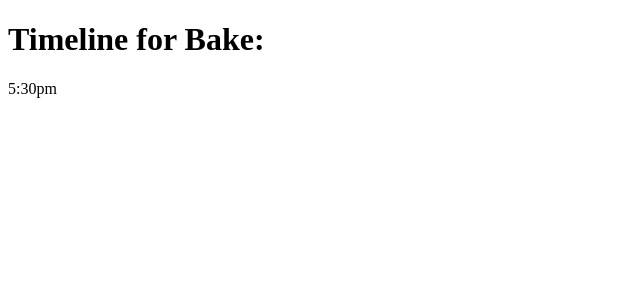
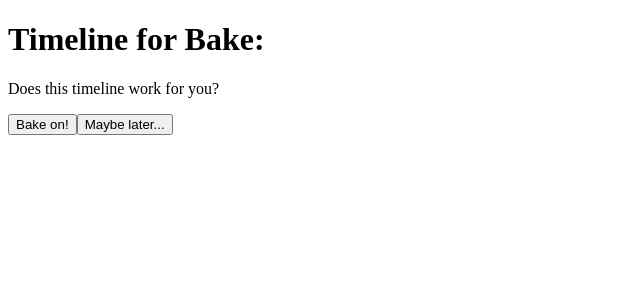
Before and after one commit to callumreid/SourLoafs, a React (Create React App) app in the folder client/: page / in a window 1280 px wide. Both pictures are taken after a click on the button "Yes, let's start". Shown: the top 300 px of the page, without its empty margins (0-640 px from the left). Built offline with nearby package versions, Linux system fonts and the light colour scheme.

Commit message:
Created PastLoafs component

```diff
--- a/client/src/App.js
+++ b/client/src/App.js
@@ -1,13 +1,15 @@
 import React from "react";
 import LandingPage from "./Components/LandingPage";
 import TimeLine from "./Components/TimeLine";
+import PastLoafs from "./Components/PastLoafs";
 
 class App extends React.Component  {
   constructor(props) {
     super(props);
     this.state = {
       displayLandingPage: true,
-      displayTimeLine: false
+      displayTimeLine: false,
+      displayPastLoafs: false
     };
     this.toggleDisplayLandingPage = this.toggleDisplayLandingPage.bind(this);
     this.toggleDisplayTimeLine = this.toggleDisplayTimeLine.bind(this);
@@ -16,37 +18,56 @@ class App extends React.Component  {
 
   toggleDisplayLandingPage () {
     console.log('display landingpage');
+    this.setState({
+      displayLandingPage: true,
+      displayTimeLine: false,
+      displayPastLoafs: true
+    })
   }
 
   toggleDisplayTimeLine () {
     console.log('display timeline');
     this.setState({
       displayLandingPage: false,
-      displayTimeLine: true
-    })
+      displayTimeLine: true,
+      displayPastLoafs: false
+    });
   };
 
   toggleDisplayPastLoafs () {
     console.log('old loafs');
+    this.setState({
+      displayLandingPage: false,
+      displayTimeLine: false,
+      displayPastLoafs: true
+    });
   };
 
   render () {
     const displayLandingPage = this.state.displayLandingPage;
     const displayTimeLine = this.state.displayTimeLine;
-    let landingPage, timeLine;
+    const displayPastLoafs = this.state.displayPastLoafs;
+    let landingPage, timeLine, pastLoafs;
     if (displayLandingPage) {
      landingPage = <LandingPage
      toggleDisplayPastLoafs={this.toggleDisplayPastLoafs}
      toggleDisplayTimeLine={this.toggleDisplayTimeLine}
      />
     } else if (displayTimeLine) {
-      timeLine = <TimeLine />
+      timeLine = <TimeLine
+       toggleDisplayLandingPage={this.toggleDisplayLandingPage}
+      />
+    } else if (displayPastLoafs) {
+      pastLoafs = <PastLoafs
+        toggleDisplayLandingPage={this.toggleDisplayLandingPage}
+       />
     }
 
     return (
       <div className='app'>
         {landingPage}
         {timeLine}
+        {pastLoafs}
       </div>
     )
   }
--- /dev/null
+++ b/client/src/Components/PastLoafs.jsx
@@ -0,0 +1,16 @@
+import React from 'react';
+
+const PastLoafs = (props) => {
+  return (
+    <div className='PastLoafsWrap'>
+        <h1 className='PastLoafsHeader'>Loaf History</h1>
+        <p>Lots of past loaf history stored in a db</p>
+        <button
+          className='returnToLandingButton'
+          onClick={props.toggleDisplayLandingPage}
+        >Let's get that bread</button>
+    </div>
+  )
+}
+
+export default PastLoafs;
--- a/client/src/Components/TimeLine.jsx
+++ b/client/src/Components/TimeLine.jsx
@@ -4,7 +4,12 @@ const TimeLine = (props) => {
   return (
     <div className='TimeLineWrap'>
         <h1 className='banner'>Timeline for Bake:</h1>
-        <p>5:30pm</p>
+        <p>Does this timeline work for you?</p>
+        <button className='startBakeButton'>Bake on!</button>
+        <button
+          className='returnToLandingButton'
+          onClick={props.toggleDisplayLandingPage}
+        >Maybe later...</button>
     </div>
   )
 }
```
Also changed, not shown: client/src/Components/LandingPage.jsx (+8 -6 lines).
